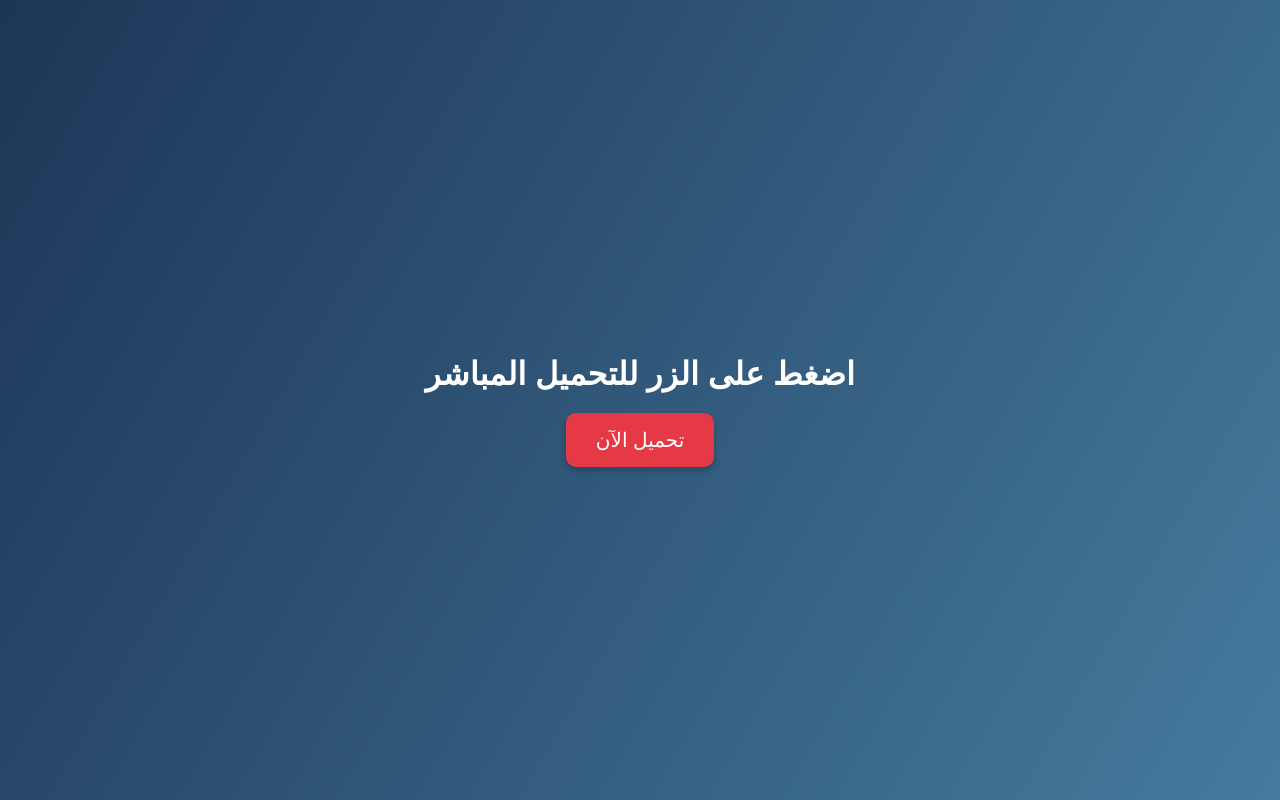
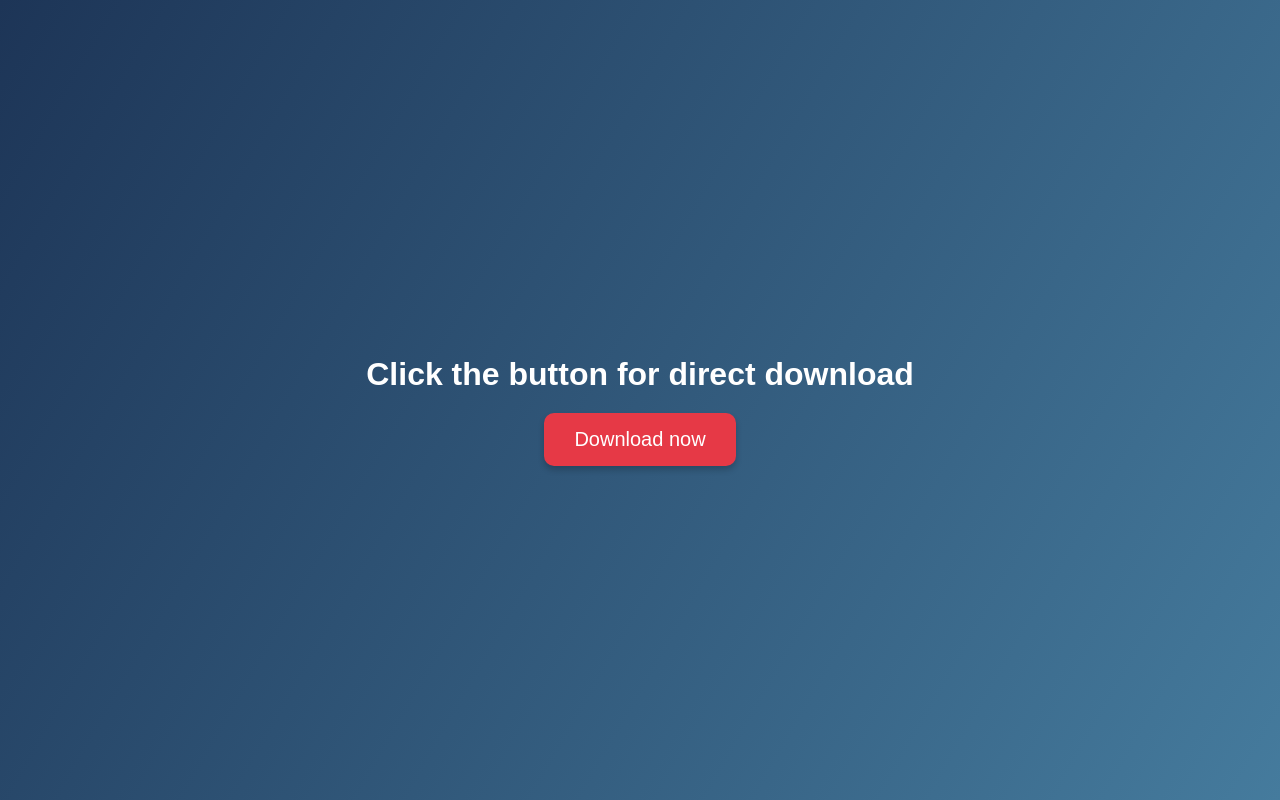
Before and after one commit to chrifa123/Cpi-landing, a plain HTML site: page index.html in a window 1280 px wide. Drawn offline with Linux system fonts and the light colour scheme.

Commit message:
Update index.html

```diff
--- a/index.html
+++ b/index.html
@@ -4,7 +4,7 @@
 <head>
   <meta charset="UTF-8">
   <meta name="viewport" content="width=device-width, initial-scale=1.0">
-  <title>تحميل مباشر</title>
+  <title>Direct Download</title>
   <style>
     body {
       background: linear-gradient(120deg, #1d3557, #457b9d);
@@ -37,7 +37,7 @@
   </style>
 </head>
 <body>
-  <h1>اضغط على الزر للتحميل المباشر</h1>
-  <a class="button" href="https://popcash.net/world/go/489377/738925/" target="_blank">تحميل الآن</a>
+  <h1>Click the button for direct download</h1>
+  <a class="button" href="https://popcash.net/world/go/489377/738925/" target="_blank">Download now</a>
 </body>
 </html>
```
